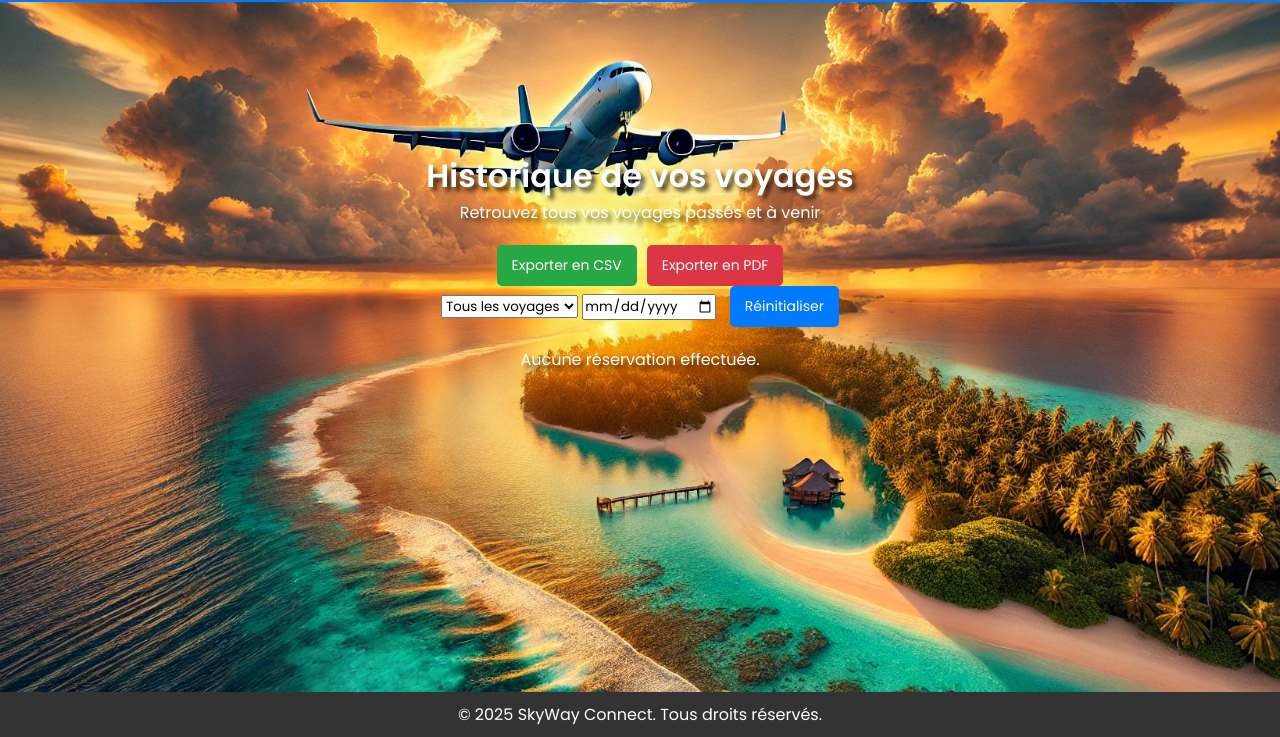
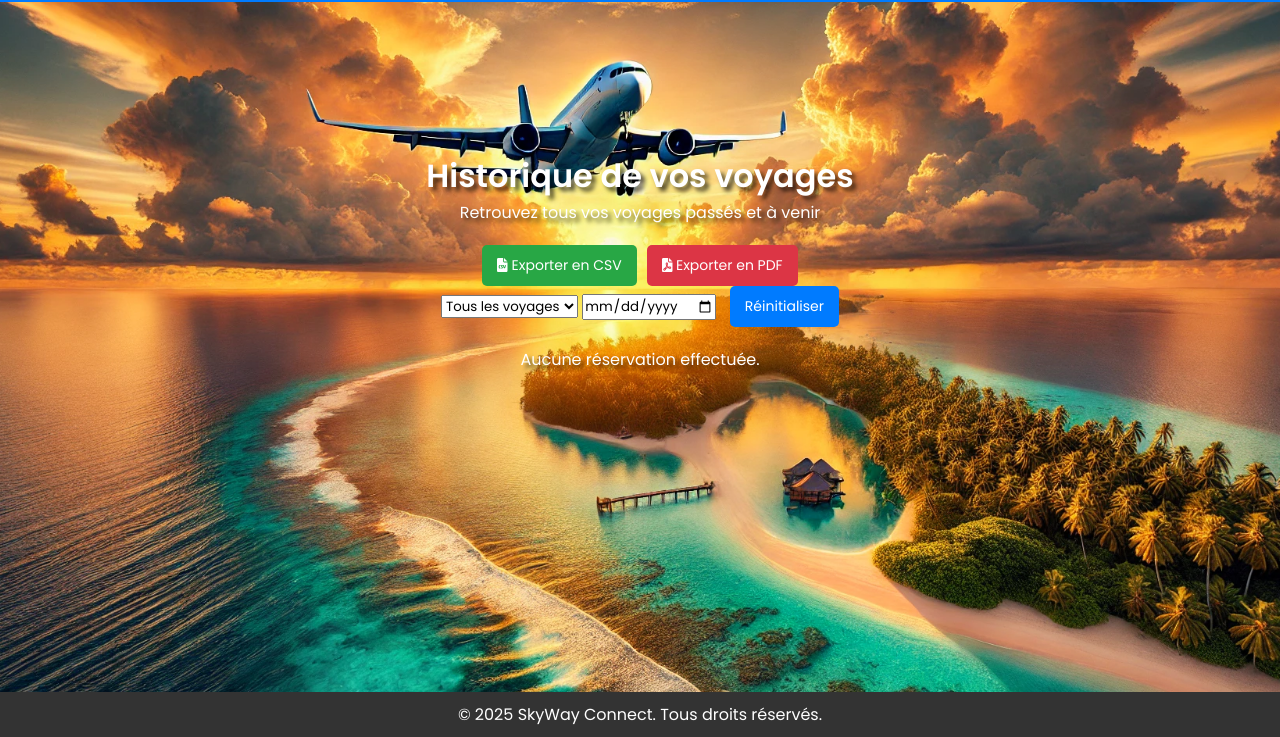
Before and after one commit to DVN1017/SkyWay-Connect, a plain HTML site: page VOLS/historique.html in a window 1280 px wide. Shown: the part 63-800 px from the top of the page. Drawn offline with nearby package versions, Linux system fonts and the light colour scheme.

Commit message:
Update historique.html

```diff
--- a/VOLS/historique.html
+++ b/VOLS/historique.html
@@ -8,7 +8,6 @@
     <link rel="stylesheet" href="../css/style.css" />
   </head>
   <body>
-    <!-- Header -->
     <header>
       <a href="../index.html" class="logo">
         <i class="fas fa-plane"></i>
@@ -33,9 +32,12 @@
       <div class="historique-container">
         <div class="historique-filters">
           <div class="historique-exports">
-            <button id="export-csv" class="btn-export">Exporter en CSV</button>
-
-            <button id="export-pdf" class="btn-export">Exporter en PDF</button>
+            <button id="export-csv" class="btn-export">
+              <i class="fas fa-file-csv"></i> Exporter en CSV
+            </button>
+            <button id="export-pdf" class="btn-export">
+              <i class="fas fa-file-pdf"></i> Exporter en PDF
+            </button>
           </div>
 
           <select id="filter-status">
@@ -57,13 +59,9 @@
     <footer>
       <p>&copy; 2025 SkyWay Connect. Tous droits réservés.</p>
     </footer>
-    <!-- jsPDF version stable -->
+
     <script src="https://cdn.jsdelivr.net/npm/jspdf@2.5.1/dist/jspdf.umd.min.js"></script>
-
-    <!-- autoTable compatible et stable -->
     <script src="https://cdn.jsdelivr.net/npm/jspdf-autotable@3.8.1/dist/jspdf.plugin.autotable.min.js"></script>
-
-    <!-- Ton fichier JS à la fin -->
-    <script src="../js/historique.js?version=16"></script>
+    <script src="../js/historique.js"></script>
   </body>
 </html>
```
